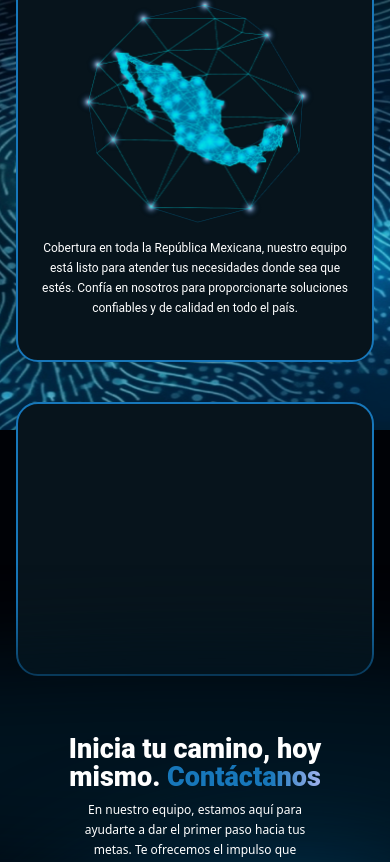
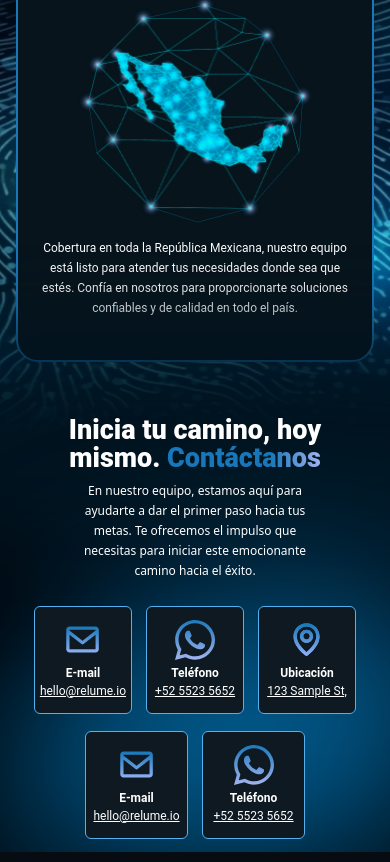
Before and after one commit to LarkinBaumann/larkinsecurity, a Next.js app: page / in a window 390 px wide. Shown: the part 2461-3323 px from the top of the page. Built offline with nearby package versions, Linux system fonts and the light colour scheme.

Commit message:
Adjust component heights and visibility

```diff
--- a/src/components/Home/Contacto/Contacto.jsx
+++ b/src/components/Home/Contacto/Contacto.jsx
@@ -74,9 +74,9 @@ function Contacto() {
     <>
      <div
       id="Contacto"
-      className="w-full h-[800px] flex flex-col justify-center items-center  px-4 lg:px-14 gap-[15px] relative z-20 mt-10"
+      className="w-full h-[450px] lg:h-[800px] flex flex-col justify-center items-center  px-4 lg:px-14 gap-[15px] relative z-20 mt-10"
     >
-      <div className='w-full h-[604px]   flex flex-col  justify-center items-center px-4 lg:px-14 gap-[15px] relative z-20
+      <div className='hidden w-full h-[604px] lg:flex flex-col  justify-center items-center px-4 lg:px-14 gap-[15px] relative z-20
       rounded-[22px] border-[2px] border-[#1777BA] bg-[#07141C]
       '>
       <motion.h2
--- a/src/components/Servicios/ServiciosSec/Carrousel.jsx
+++ b/src/components/Servicios/ServiciosSec/Carrousel.jsx
@@ -56,7 +56,7 @@ function Carrousel() {
               <motion.div
                 key={index}
                 variants={childVariants}
-                className="w-full  h-[390px] md:h-[550px] flex flex-col justify-start items-center bg-[#183F5C2E] rounded-[22px]
+                className="w-full  h-[420px] md:h-[550px] flex flex-col justify-start items-center bg-[#183F5C2E] rounded-[22px]
                 border-[1px] border-[#1777BA] gap-[12px]
                 "
               >
--- a/src/components/Servicios/ServiciosSec/CarrouselLg.jsx
+++ b/src/components/Servicios/ServiciosSec/CarrouselLg.jsx
@@ -57,7 +57,7 @@ function CarrouselLg() {
 
 
   return (
-    <div className='w-full h-full flex flex-col gap-[33px]'>
+    <div className='hidden w-full h-full lg:flex flex-col gap-[33px]'>
 
     <motion.div
     initial="hidden"
```
